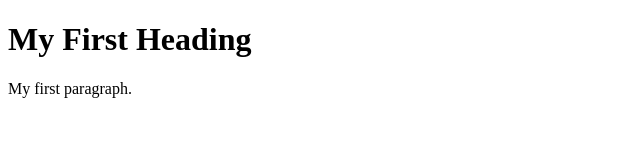
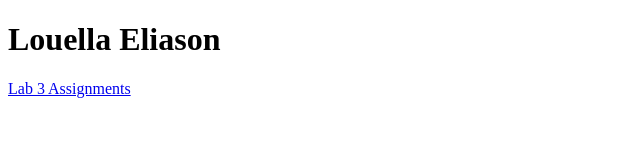
Before and after one commit to LouellaEliason/LouellaEliason.github.io, a plain HTML site: page index.html in a window 1280 px wide. Shown: the whole page, without its empty margins (0-640 px from the left). Drawn offline with Linux system fonts and the light colour scheme.

Commit message:
Update index.html

```diff
--- a/index.html
+++ b/index.html
@@ -6,9 +6,9 @@
 </head>
 <body>
 
-<h1>My First Heading</h1>
+<h1>Louella Eliason</h1>
 
-<p>My first paragraph.</p>
+<a href="lab3assignments.html">Lab 3 Assignments</a>
 
 </body>
 </html>
```
